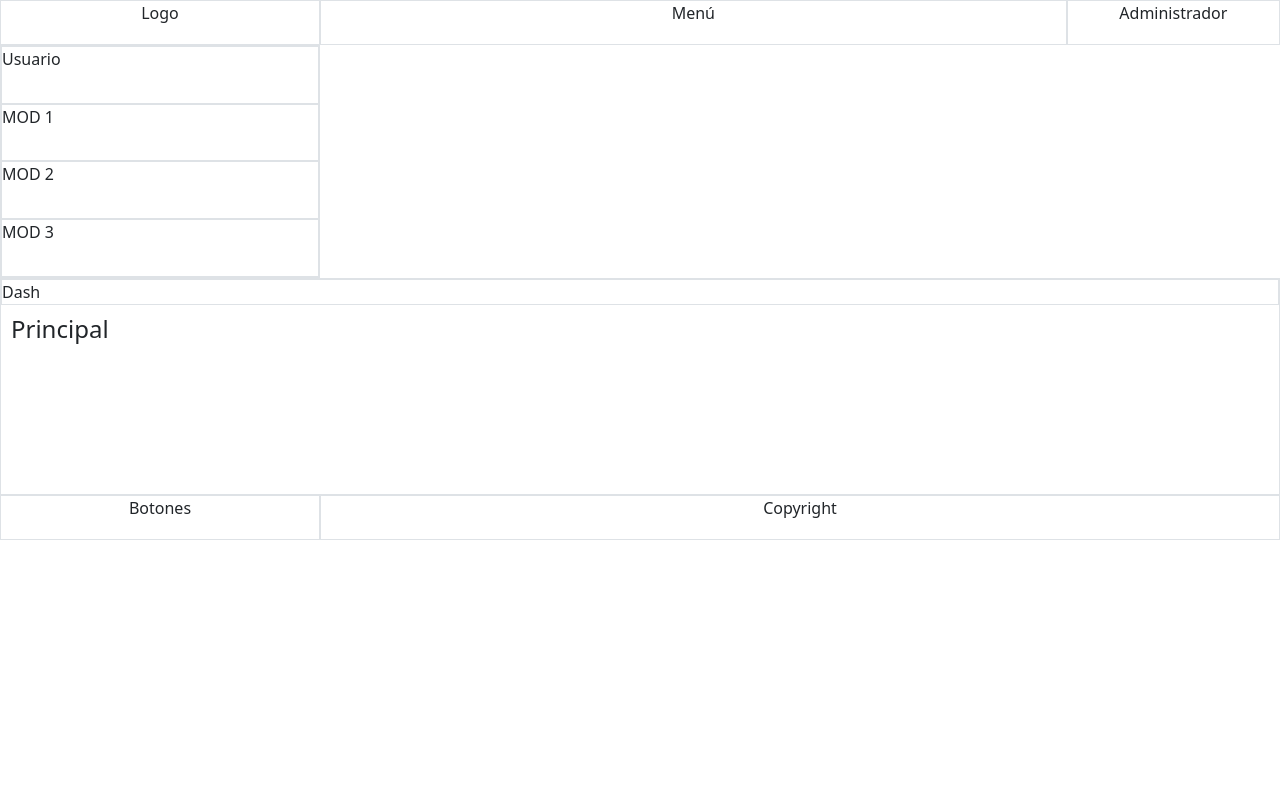
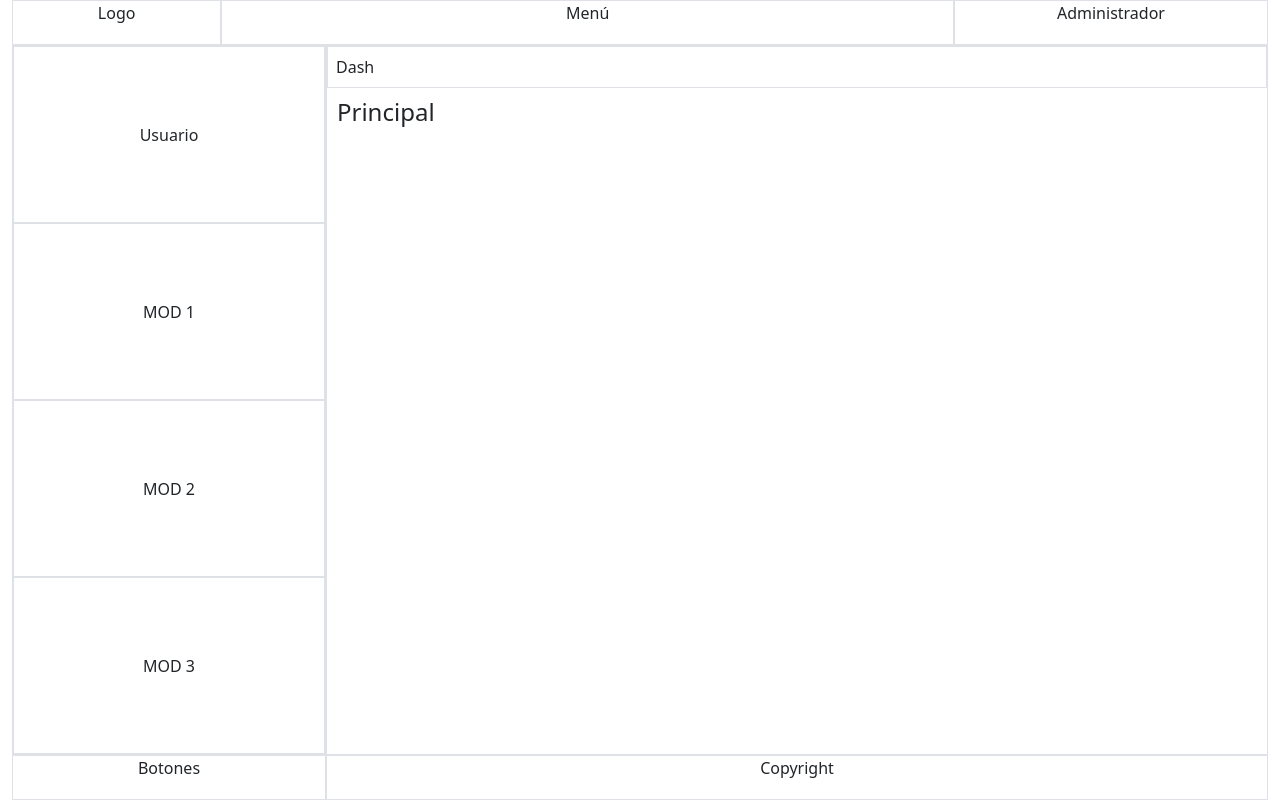
Before and after one commit to Sam-Delrio/proyecto-web, a plain HTML site: page dashboard/dashboard.html in a window 1280 px wide. Drawn offline with Linux system fonts and the light colour scheme; files whose address does not match are found by name.

Commit message:
10 Se corriguen fallos en los mediaquerys y en dashboard

```diff
--- a/dashboard/assets/css/styles_boostrapmodel.css
+++ b/dashboard/assets/css/styles_boostrapmodel.css
@@ -1,89 +1,69 @@
-*{
+* {
     box-sizing: border-box;
     padding: 0;
     margin: 0;
 }
 
-nav, footer, .titulo{
-    height: 70px;
+html, body {
+    height: 100%;
+}
+
+.nav_dash {
+    display: flex;
+    flex-direction: column;
+    height: 100vh;
+}
+
+.nav_dash nav {
     text-align: center;
 }
 
-.nav-bottom {
-    height: 50px;
+section {
+    flex: 1;
 }
 
-header, section {
-    height: 450px;
+.col-12.col-md-3.border {
+    display: flex;
+    flex-direction: column;
 }
 
-.fila {
-    height: 150px;
-}
-
-/* Para el quita gutter horizontal */
-.row {
-    --bs-gutter-x: 0;
-}
-
-/* Seccion Mapa */
-.mapa {
-    height: 380px;
-}
-
-.direccion {
-    height: 195px;
-}
-
-.maps {
-    width: 100%;
-    height: 100%;
-}
-
-/* Formulario */
-
-.contact-form {
-    margin: auto; /* Centrar */
-}
-
-.contact-form input,
-.contact-form textarea {
-    border-radius: 6px; /* Bordes redondeados en campos */
-    border: 1px solid #ccc;
-}
-
-.contact-form button {
-    background-color: #007bff;
-    border: none;
+.modulo {
+    flex: 1;
+    display: flex;
+    align-items: center;
+    justify-content: center;
     padding: 10px;
-    font-size: 16px;
-    margin-top: 15px;
-}
-
-.contact-form button:hover {
-    background-color: #0056b3; /* Azul oscuro cuando se pase el mouse */
-}
-
-textarea {
-    resize: none;
-}
-
-.direct {
-    text-align: center;
-    padding-top: 10px;
-}
-
-
-
-/* DashBoard */
-
-.nav_dash nav {
-    height: 45px;
-    text-align: center;
-
 }
 
 .titulo_dash {
     margin-top: 10px;
     margin-left: 10px;
 }
+
+.ingreso {
+    overflow: hidden;
+}
+
+
+/* Celular*/
+@media (max-width: 576px) {
+    .nav_dash nav {
+        height: auto;
+        padding: 8px;
+    }
+}
+
+/* Tablet */
+@media (min-width: 577px) and (max-width: 992px) {
+    .nav_dash nav {
+        height: auto;
+        padding: 10px;
+    }
+}
+
+/* Escritorio */
+@media (min-width: 993px) {
+    .nav_dash nav {
+        height: 45px;
+    }
+}
--- a/dashboard/dashboard.html
+++ b/dashboard/dashboard.html
@@ -9,28 +9,32 @@
     <script src="landing/assets/js/bootstrap.bundle.min.js" defer></script>
 </head>
 <body>
-    <div class="nav_dash container-flow">
-        <nav class="row">
-            <div class="border col-md-12 col-lg-3 logo">Logo</div>
-            <div class="border col-md-10 col-lg-7 menu">Menú</div>
-            <div class="border col-md-2 col-lg-2 ingreso">Administrador</div>
+    <div class="nav_dash container-fluid">
+        <!-- Barra de navegacion -->
+        <nav class="row gx-0">
+            <div class="border col-12 col-lg-2 logo">Logo</div>
+            <div class="border col-12 col-lg-7 menu">Menú</div>
+            <div class="border col-12 col-lg-3 ingreso text-nowrap">Administrador</div>
         </nav>
-        <section class="row container-fluid">
-            <div class="row border col-3">
-                <div class="border">Usuario</div>
-                <div class="border">MOD 1</div>
-                <div class="border">MOD 2</div>
-                <div class="border">MOD 3</div>
+        <!-- Dashboard -->
+        <section class="row gx-0">
+            <div class="col-12 col-md-3 border">
+                <div class="border modulo text-center">Usuario</div>
+                <div class="border modulo text-center">MOD 1</div>
+                <div class="border modulo text-center">MOD 2</div>
+                <div class="border modulo text-center">MOD 3</div>
             </div>
-            <div class="border col-9 col-md-12">
-                <div class="border">Dash</div>
+            <div class="border col-12 col-md-9">
+                <div class="border p-2">Dash</div>
                 <h4 class="mb-4 titulo_dash">Principal</h4>
             </div>
         </section>
-        <nav class="row">
-            <div class="border col-md-12 col-lg-3 logo">Botones</div>
-            <div class="border col-md-10 col-lg-9 menu">Copyright</div>
+        <!-- Footer -->
+        <nav class="row gx-0">
+            <div class="border col-12 col-lg-3 logo">Botones</div>
+            <div class="border col-12 col-lg-9 menu">Copyright</div>
         </nav>
     </div>
 </body>
+</body>
 </html>
```
Also changed, not shown: index.html (+4 -8 lines), landing/assets/css/styles_boostrapmodel.css (+58 -14 lines).
